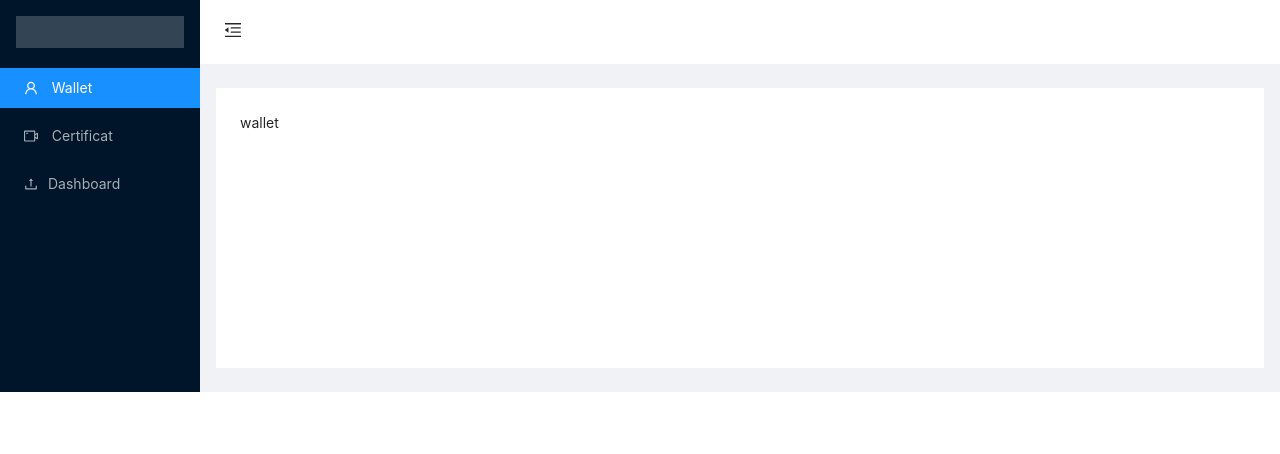
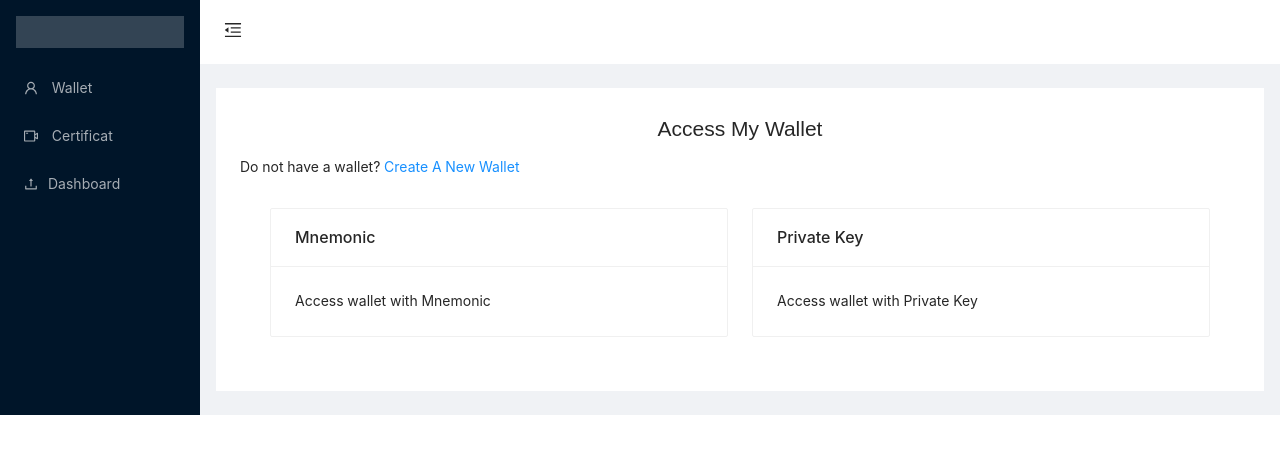
Before and after one commit to adwulfran/arianee_react, a React (Create React App) app: page /wallet in a window 1280 px wide. Shown: the top 454 px of the page. Built offline with nearby package versions, Linux system fonts and the light colour scheme.

Commit message:
Create wallet with mnemonic phrase or private key

```diff
--- a/src/App.css
+++ b/src/App.css
@@ -1,3 +1,7 @@
+
+body {
+  height : 1000px;
+}
 .trigger {
   font-size: 18px;
   line-height: 64px;
--- a/src/App.js
+++ b/src/App.js
@@ -1,7 +1,6 @@
 import React, { Component } from "react";
 import "./App.css";
-import { Arianee } from "@arianee/arianeejs";
-
+import TabsCard from "./components/wallet/create-wallet/tabs-card";
 // router https://gist.github.com/VesperDev/e233115469a6c53bb96443f66385aa22
 import { BrowserRouter as Router, Route, Link } from "react-router-dom";
 
@@ -23,6 +22,10 @@ import {
 const { Header, Sider, Content } = Layout;
 
 class App extends Component {
+  constructor(props) {
+    super(props);
+    this.containerRef = React.createRef();
+  }
   state = {
     collapsed: false
   };
@@ -38,12 +41,11 @@ class App extends Component {
         <Layout>
           <Sider trigger={null} collapsible collapsed={this.state.collapsed}>
             <div className="logo" />
-            <Menu theme="dark" mode="inline" defaultSelectedKeys={["1"]}>
+            <Menu theme="dark" mode="inline" /*defaultSelectedKeys={["1"]}*/>
               <Menu.Item key="1">
                 <UserOutlined />
                 <span> Wallet</span>
                 <Link to="/wallet" />
-
               </Menu.Item>
               <Menu.Item key="2">
                 <VideoCameraOutlined />
@@ -76,6 +78,7 @@ class App extends Component {
             >
               <Route exact path="/wallet" component={WalletComponent} />
               <Route exact path="/certificat" component={CertificatComponent} />
+              <Route exact path="/create-wallet" component={TabsCard} />
             </Content>
           </Layout>
         </Layout>
--- /dev/null
+++ b/src/components/wallet/create-wallet/tabs-card.js
@@ -0,0 +1,62 @@
+import React from "react";
+import { Card } from "antd";
+import { Arianee } from "@arianee/arianeejs";
+
+export default class TabsCard extends React.Component {
+  constructor(props) {
+    super(props);
+    this.state = {
+      key: "By Mnemonic Phrase"
+    };
+    const $wallet = new Arianee().init().then(
+      arianee => arianee.fromRandomKey()
+    );
+
+    $wallet.then(async w => {
+      this.setState({
+        mnemonic: w.mnemnonic
+      });
+    });
+  }
+
+  onTabChange = (key, type) => {
+    console.log(key, type);
+    this.setState({ [type]: key });
+  };
+
+  render() {
+    this.tabList = [
+      {
+        key: "By Mnemonic Phrase",
+        tab: "By Mnemonic Phrase"
+      },
+      {
+        key: "By Private Key",
+        tab: "By Private Key"
+      }
+    ];
+
+    this.contentList = {
+      "By Mnemonic Phrase": <p>{this.state.mnemonic}</p>,
+      "By Private Key": <p>Your Private Key</p>
+    };
+    return (
+      <div>
+        <Card
+          style={{ width: "100%" }}
+          title="Get a New Wallet"
+          extra={<a href="#">More</a>}
+          tabList={this.tabList}
+          activeTabKey={this.state.key}
+          onTabChange={key => {
+            this.onTabChange(key, "key");
+          }}
+        >
+          {this.contentList[this.state.key]}
+        </Card>
+        <br />
+        <br />
+      </div>
+    );
+  }
+}
--- /dev/null
+++ b/src/components/wallet/wallet.css
@@ -0,0 +1,10 @@
+h2 {
+  font-family: Montserrat, sans-serif;
+  margin-bottom: 50px;
+  text-align: center;
+}
+
+.site-card-wrapper {
+
+  padding: 30px;
+}
--- a/src/components/wallet/wallet.js
+++ b/src/components/wallet/wallet.js
@@ -1,7 +1,39 @@
 import React from "react";
+import { Arianee } from "@arianee/arianeejs";
+import "./wallet.css";
+import { Card, Col, Row } from "antd";
+import { BrowserRouter as Router, Route, Link } from "react-router-dom";
+export default class WalletComponent extends React.Component {
 
-export default class WalletComponent extends React.Component {
+
   render() {
-    return <div> wallet </div>;
+
+    return (
+      <div>
+        <h2> Access My Wallet {/*this.state.All*/}</h2>
+        <div>
+          Do not have a wallet?{" "}
+
+            {" "}
+
+            <Link to="/create-wallet" >Create A New Wallet</Link>
+
+        </div>
+        <div className="site-card-wrapper">
+          <Row gutter={24}>
+            <Col span={12}>
+              <Card title="Mnemonic" bordered={true}>
+                Access wallet with Mnemonic
+              </Card>
+            </Col>
+            <Col span={12}>
+              <Card title="Private Key" bordered={true}>
+                Access wallet with Private Key
+              </Card>
+            </Col>
+          </Row>
+        </div>{" "}
+      </div>
+    );
   }
 }
--- a/src/index.css
+++ b/src/index.css
@@ -5,6 +5,7 @@ body {
     sans-serif;
   -webkit-font-smoothing: antialiased;
   -moz-osx-font-smoothing: grayscale;
+
 }
 
 code {
```
